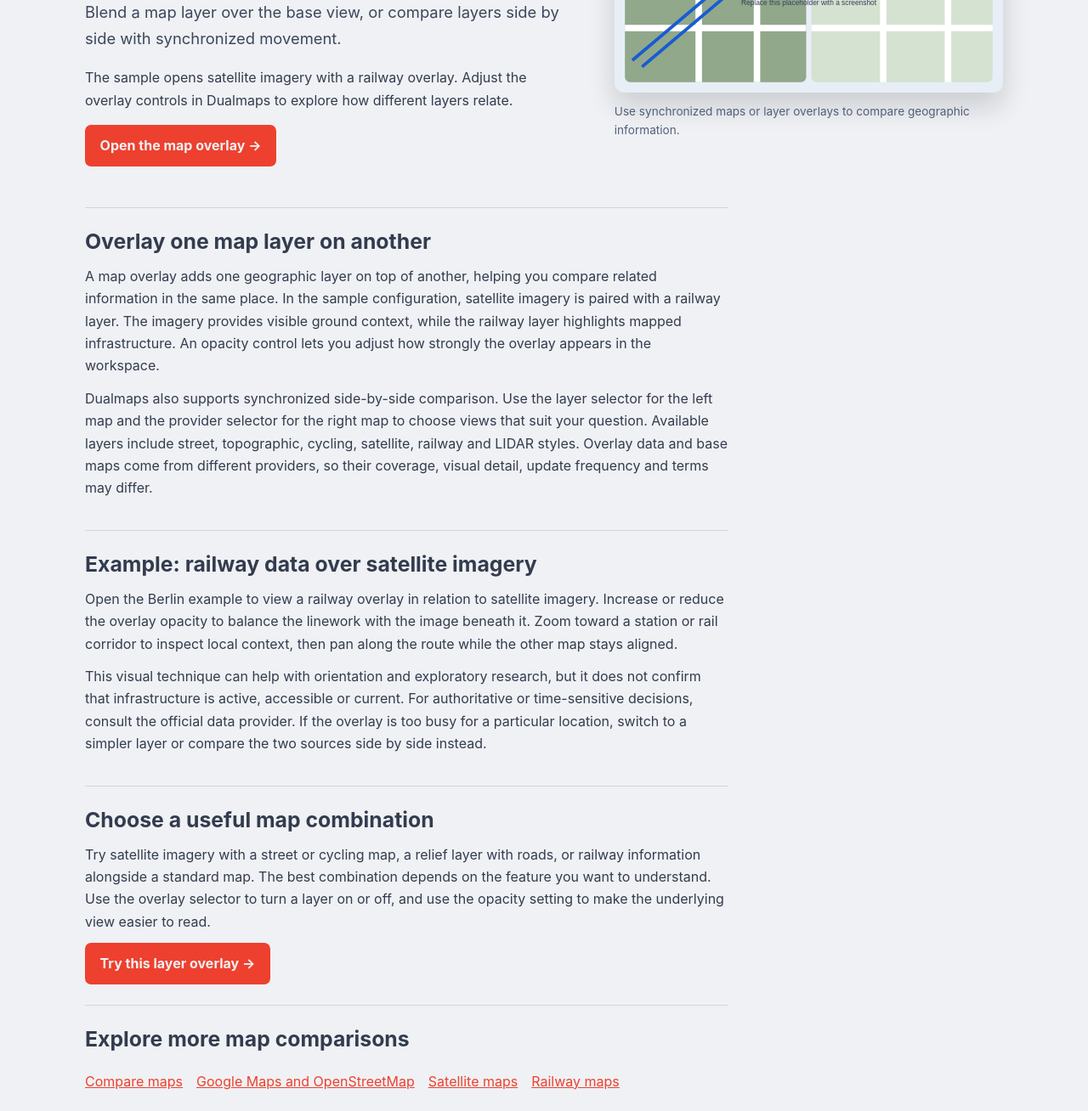
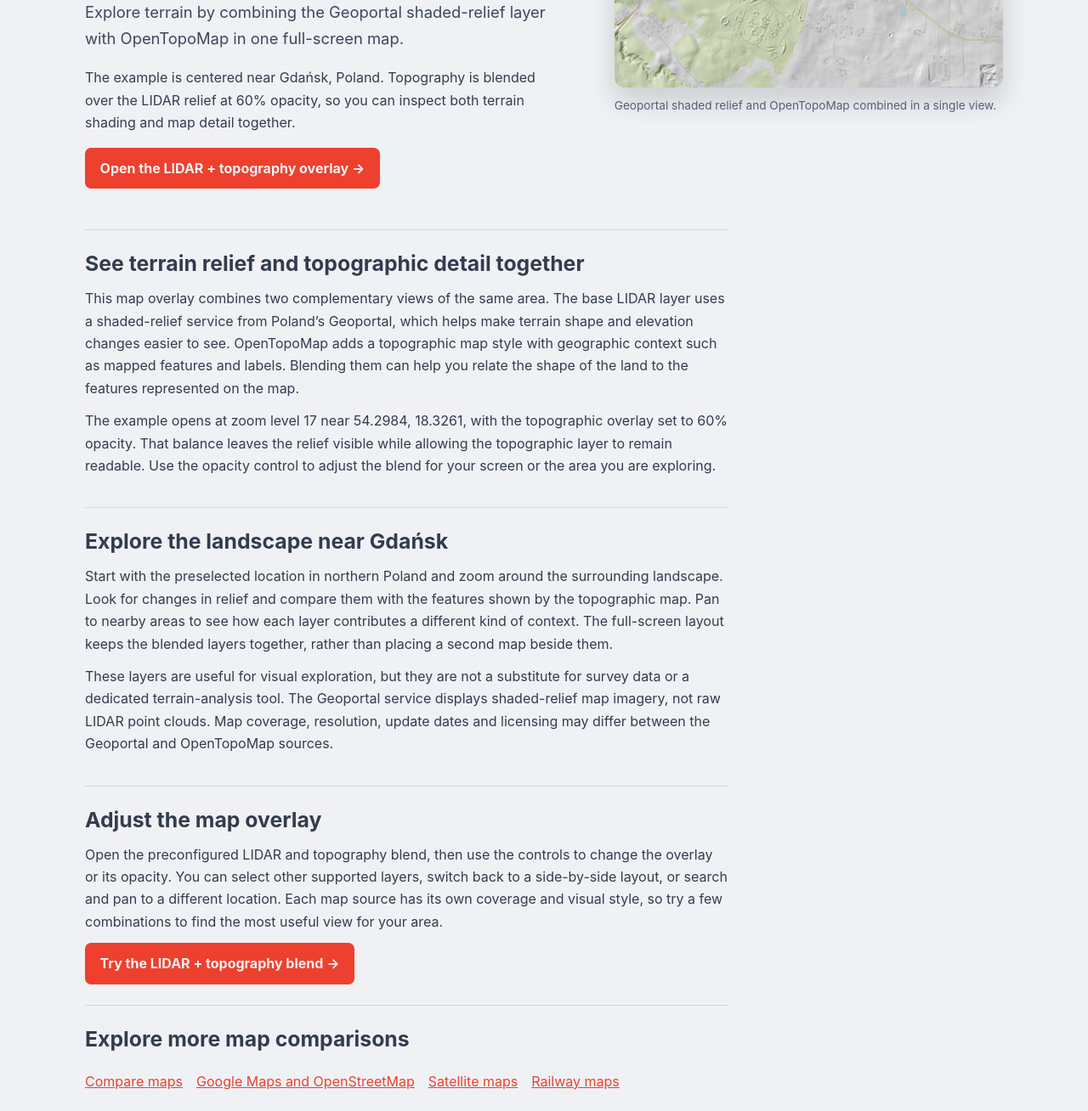
Before and after one commit to Bigismall/dualmap, a website: page public/map-overlay/index.html in a window 1280 px wide. Shown: the part 347-1655 px from the top of the page at 85% size. Drawn offline with Linux system fonts and the light colour scheme.

Commit message:
feat/subpages-with-content (#215)

```diff
--- a/public/map-overlay/index.html
+++ b/public/map-overlay/index.html
@@ -3,43 +3,43 @@
   <head>
     <meta charset="utf-8">
     <meta name="viewport" content="width=device-width, initial-scale=1">
-    <meta name="description" content="Overlay map layers and adjust transparency in Dualmaps. Compare satellite imagery with railway data in a synchronized map workspace.">
-    <meta property="og:title" content="Map Layer Overlay and Comparison | Dualmaps">
-    <meta property="og:description" content="Blend an overlay with a base map, or compare synchronized map layers side by side.">
-    <meta property="og:image" content="https://dualmaps.eu/images/map-overlay-screenshot.svg">
+    <meta name="description" content="Blend a Geoportal LIDAR shaded-relief map with OpenTopoMap terrain in Dualmap. Explore the same area with a preconfigured map overlay and 60% opacity.">
+    <meta property="og:title" content="LIDAR and Topographic Map Overlay | Dualmap">
+    <meta property="og:description" content="Explore a blended LIDAR relief and topographic map near Gdańsk, Poland, with synchronized map controls.">
+    <meta property="og:image" content="https://dualmaps.eu/images/lidar-topography-overlay-blend.jpg">
     <meta property="og:url" content="https://dualmaps.eu/map-overlay/">
     <meta property="og:type" content="website">
     <link rel="canonical" href="https://dualmaps.eu/map-overlay/">
     <link rel="stylesheet" href="/seo-pages.css">
-    <title>Map Overlay and Layer Comparison Tool | Dualmaps</title>
+    <title>LIDAR and Topographic Map Overlay | Dualmap</title>
   </head>
   <body>
     <header class="page-header"><div class="page-header__inner"><a class="brand" href="/">Dualmaps</a><nav aria-label="Primary navigation"><a href="/">Open the map tool</a></nav></div></header>
     <main class="page-content">
-      <p class="breadcrumbs"><a href="/">Home</a> / Map overlay</p>
+      <p class="breadcrumbs"><a href="/">Home</a> / LIDAR and topographic map overlay</p>
       <section class="hero">
         <div>
-          <h1>Compare Maps with a Layer Overlay</h1>
-          <p class="hero__intro">Blend a map layer over the base view, or compare layers side by side with synchronized movement.</p>
-          <p>The sample opens satellite imagery with a railway overlay. Adjust the overlay controls in Dualmaps to explore how different layers relate.</p>
-          <a class="button" href="/?lat=52.52&lng=13.405&z=12&l=Satellite&t=google&w=w50&o=Rail&p=50">Open the map overlay →</a>
+          <h1>Blend LIDAR and Topographic Maps</h1>
+          <p class="hero__intro">Explore terrain by combining the Geoportal shaded-relief layer with OpenTopoMap in one full-screen map.</p>
+          <p>The example is centered near Gdańsk, Poland. Topography is blended over the LIDAR relief at 60% opacity, so you can inspect both terrain shading and map detail together.</p>
+          <a class="button" href="/?lat=54.298398616&amp;lng=18.326123356&amp;z=17&amp;l=Lidar&amp;t=google&amp;w=w100&amp;o=Topography&amp;p=60">Open the LIDAR + topography overlay →</a>
         </div>
-        <figure><img src="/images/map-overlay-screenshot.svg" width="1200" height="600" alt="Dualmaps interface showing map layers that can be compared and overlaid"><figcaption>Use synchronized maps or layer overlays to compare geographic information.</figcaption></figure>
+        <figure><img src="/images/lidar-topography-overlay-blend.jpg" width="1200" alt="Geoportal LIDAR shaded-relief map blended with the OpenTopoMap topographic layer near Gdańsk"><figcaption>Geoportal shaded relief and OpenTopoMap combined in a single view.</figcaption></figure>
       </section>
       <section class="content-section">
-        <h2>Overlay one map layer on another</h2>
-        <p>A map overlay adds one geographic layer on top of another, helping you compare related information in the same place. In the sample configuration, satellite imagery is paired with a railway layer. The imagery provides visible ground context, while the railway layer highlights mapped infrastructure. An opacity control lets you adjust how strongly the overlay appears in the workspace.</p>
-        <p>Dualmaps also supports synchronized side-by-side comparison. Use the layer selector for the left map and the provider selector for the right map to choose views that suit your question. Available layers include street, topographic, cycling, satellite, railway and LIDAR styles. Overlay data and base maps come from different providers, so their coverage, visual detail, update frequency and terms may differ.</p>
+        <h2>See terrain relief and topographic detail together</h2>
+        <p>This map overlay combines two complementary views of the same area. The base LIDAR layer uses a shaded-relief service from Poland’s Geoportal, which helps make terrain shape and elevation changes easier to see. OpenTopoMap adds a topographic map style with geographic context such as mapped features and labels. Blending them can help you relate the shape of the land to the features represented on the map.</p>
+        <p>The example opens at zoom level 17 near 54.2984, 18.3261, with the topographic overlay set to 60% opacity. That balance leaves the relief visible while allowing the topographic layer to remain readable. Use the opacity control to adjust the blend for your screen or the area you are exploring.</p>
       </section>
       <section class="content-section">
-        <h2>Example: railway data over satellite imagery</h2>
-        <p>Open the Berlin example to view a railway overlay in relation to satellite imagery. Increase or reduce the overlay opacity to balance the linework with the image beneath it. Zoom toward a station or rail corridor to inspect local context, then pan along the route while the other map stays aligned.</p>
-        <p>This visual technique can help with orientation and exploratory research, but it does not confirm that infrastructure is active, accessible or current. For authoritative or time-sensitive decisions, consult the official data provider. If the overlay is too busy for a particular location, switch to a simpler layer or compare the two sources side by side instead.</p>
+        <h2>Explore the landscape near Gdańsk</h2>
+        <p>Start with the preselected location in northern Poland and zoom around the surrounding landscape. Look for changes in relief and compare them with the features shown by the topographic map. Pan to nearby areas to see how each layer contributes a different kind of context. The full-screen layout keeps the blended layers together, rather than placing a second map beside them.</p>
+        <p>These layers are useful for visual exploration, but they are not a substitute for survey data or a dedicated terrain-analysis tool. The Geoportal service displays shaded-relief map imagery, not raw LIDAR point clouds. Map coverage, resolution, update dates and licensing may differ between the Geoportal and OpenTopoMap sources.</p>
       </section>
       <section class="content-section">
-        <h2>Choose a useful map combination</h2>
-        <p>Try satellite imagery with a street or cycling map, a relief layer with roads, or railway information alongside a standard map. The best combination depends on the feature you want to understand. Use the overlay selector to turn a layer on or off, and use the opacity setting to make the underlying view easier to read.</p>
-        <a class="button" href="/?lat=52.52&lng=13.405&z=12&l=Satellite&t=google&w=w50&o=Rail&p=50">Try this layer overlay →</a>
+        <h2>Adjust the map overlay</h2>
+        <p>Open the preconfigured LIDAR and topography blend, then use the controls to change the overlay or its opacity. You can select other supported layers, switch back to a side-by-side layout, or search and pan to a different location. Each map source has its own coverage and visual style, so try a few combinations to find the most useful view for your area.</p>
+        <a class="button" href="/?lat=54.298398616&amp;lng=18.326123356&amp;z=17&amp;l=Lidar&amp;t=google&amp;w=w100&amp;o=Topography&amp;p=60">Try the LIDAR + topography blend →</a>
       </section>
       <section class="content-section"><h2>Explore more map comparisons</h2><ul class="related-links">
         <li><a href="/compare-maps/">Compare maps</a></li><li><a href="/compare-google-maps-openstreetmap/">Google Maps and OpenStreetMap</a></li><li><a href="/compare-satellite-maps/">Satellite maps</a></li><li><a href="/railway-map-comparison/">Railway maps</a></li><li><a href="/lidar-map-viewer/">LIDAR map viewer</a></li><li><a href="/compare-google-bing-maps/">Google and Bing Maps</a></li><li><a href="/air-traffic-map/">Air traffic map</a></li>
```
Also changed, not shown: index.html (+1 -1 lines), public/air-traffic-map/index.html (+1 -1 lines), public/compare-google-bing-maps/index.html (+1 -1 lines), public/compare-google-maps-openstreetmap/index.html (+1 -1 lines), public/compare-maps/index.html (+1 -1 lines), public/compare-satellite-maps/index.html (+1 -1 lines), public/lidar-map-viewer/index.html (+1 -1 lines), public/railway-map-comparison/index.html (+1 -1 lines), public/images/air-traffic-map.jpg (added), public/images/compare-google-bing-maps.jpg (added), public/images/compare-google-maps-openstreetmap.jpg (added), public/images/compare-satellite-maps.jpg (added), public/images/lidar-map-viewer.jpg (added), public/images/lidar-topography-overlay-blend.jpg (added), 1 more files, 1 other file.
